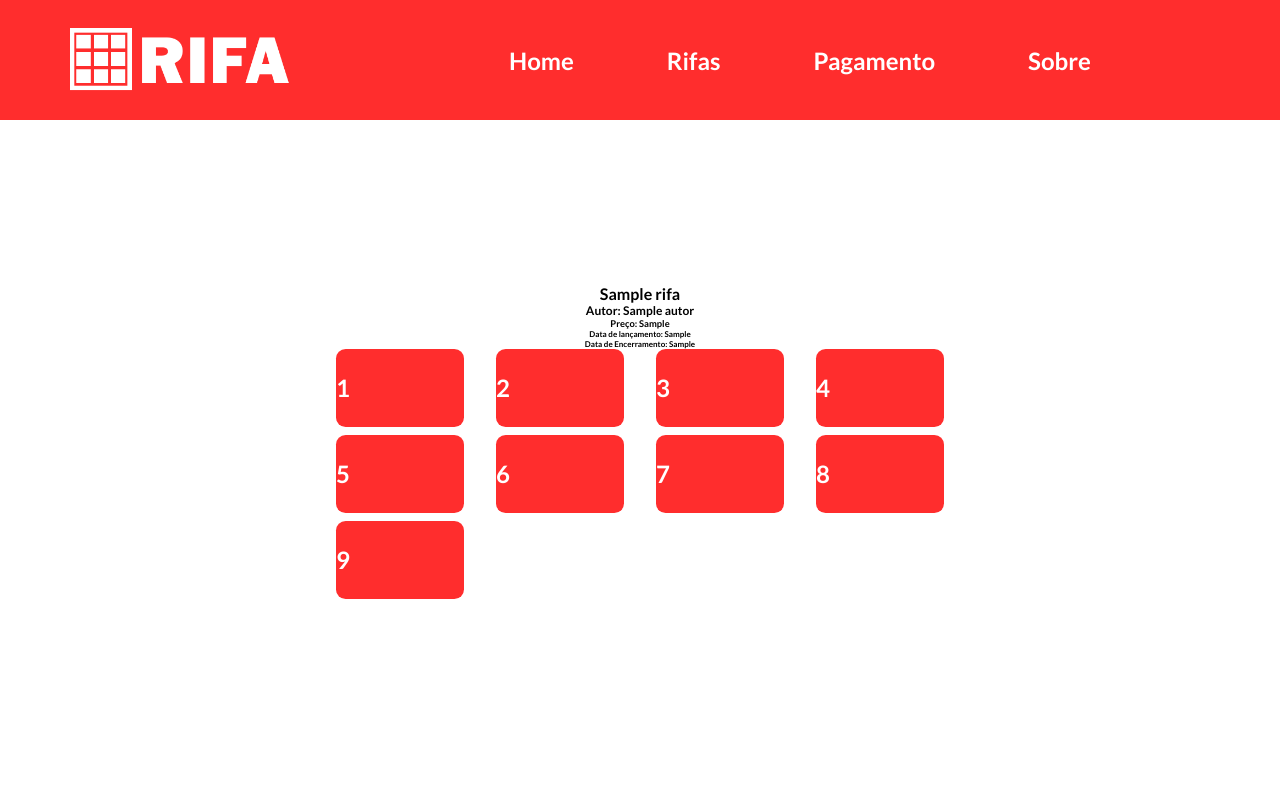
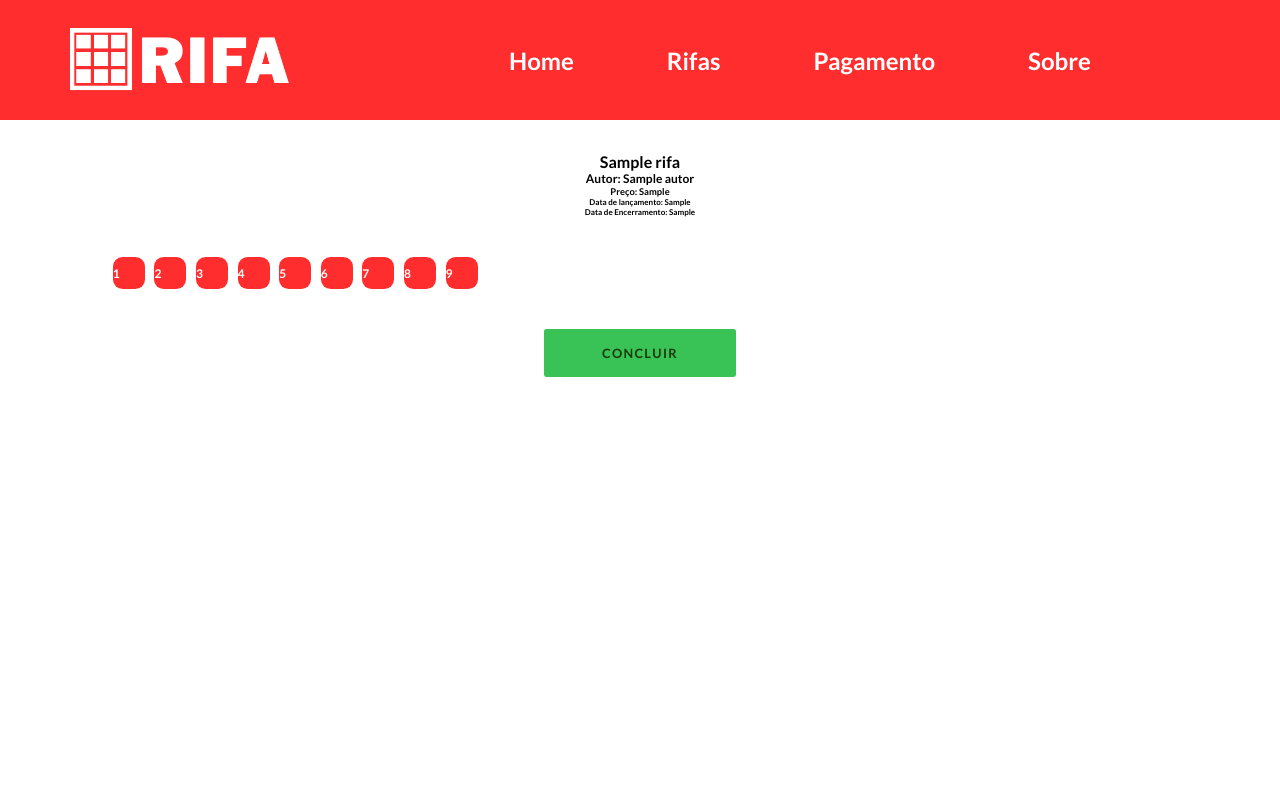
Before and after one commit to opedroporto/rifaem2, a Flask app: template rifaem2/templates/rifa.html in a window 1280 px wide; the page is wider, and only the part inside the window is pictured. After the commit the page ends 377 px from the top of that part, so only its background shows below. Run offline with Flask 2, Linux system fonts and the light colour scheme; the template is opened without the code that fills it: most values are stand-ins (such as "Sample title", 1, 10 or a date in 2020); some libraries are stand-ins or nearby versions; some web fonts are replaced.

Commit message:
Iniciando funcionalidade do form

```diff
--- a/rifaem2/static/css/rifa.css
+++ b/rifaem2/static/css/rifa.css
@@ -1,8 +1,8 @@
 html {
     background-color: var(--first-font-color);
 }
-body {
-	overflow-y: auto;
+body, html {
+	overflow-y: auto !important;
 }
 
 /* RIFAS */
@@ -11,36 +11,64 @@ body {
     display: flex;
     justify-content: center;
     align-items: center;
-    height: calc(100vh - 118px);
+    position: relative;
     flex-direction: column;
+	gap: 5rem;
 }
 
 form.rifaGrid {
     display: grid;
-    width: 50%;
+    width: 83%;
     gap: 1rem 0rem;
-    grid-template-columns: repeat(auto-fill, minmax(145px, 1fr));
+    grid-template-columns: repeat(auto-fit, minmax(2rem, 5rem));
     place-items: center;
-    margin-bottom: 5em;
+    gap: 0.2rem;
+    row-gap: .8rem;
 }
 
 form.rifaGrid input {
     all: unset;
-    height: 80%;
-    min-height: 78px;
     width: 80%;
+    aspect-ratio: 1 / 1;
     border-radius: 1.2rem;
     display: flex;
     justify-content: center;
     align-items: center;
-    font-size: x-large;
+    font-size: 1.5rem;
     font-weight: 800;
     background: var(--bg-color);
-	color: var(--first-font-color);
+    color: var(--first-font-color);
     cursor: pointer;
-	transition: 0.4s;
+    transition: 0.4s;
 }
 
 form.rifaGrid input:hover {
     background-color: var(--click-font-color);
 }
+
+.description {
+    margin-top: 4rem;
+    text-align: center;
+}
+
+input#submitBtn {
+    display: none;
+}
+
+.lblSub {
+	height: 6rem;
+    width: 15%;
+    background: #39c357;
+    border-radius: .3rem;
+    display: grid;
+    place-items: center;
+    font-size: 1.6rem;
+    color: #183a0a;
+    font-weight: bolder;
+    text-transform: uppercase;
+    letter-spacing: 1.3px;
+    cursor: pointer;
+}
+.lblSub:last-of-type {
+	    margin-bottom: 4rem;
+}
--- a/rifaem2/templates/rifa.html
+++ b/rifaem2/templates/rifa.html
@@ -13,16 +13,21 @@
     {% block body %}
         <div class="principal">
                 {% for i in range(rifas|length) %}
-                    <h1>{{ rifas[i].nome }}</h1>
-                    <h2>Autor: {{ rifas[i].autor }}</h2>
-                    <h3>Preço: {{ rifas[i].precoNumero }}</h3>
-                    <h4>Data de lançamento: {{ rifas[i].dataLancamento }}</h4>
-                    <h4>Data de Encerramento: {{ rifas[i].dataEncerramento }}</h4>
-                    <form class="rifaGrid">
-                        {% for j in range(1, rifas[i].numeroMaximo + 1) %}
+					<div class="description">
+						<h1>{{ rifas[i].nome }}</h1>
+						<h2>Autor: {{ rifas[i].autor }}</h2>
+						<h3>Preço: {{ rifas[i].precoNumero }}</h3>
+						<h4>Data de lançamento: {{ rifas[i].dataLancamento }}</h4>
+						<h4>Data de Encerramento: {{ rifas[i].dataEncerramento }}</h4>
+					</div>
+                    <form class="rifaGrid" action="/requisita-compra" method="post">
+                        {% for j in range(1, rifas[i].numeroMaximo + 200) %}
                             <input type="button" data-state="free" value="{{ j }}">
                         {% endfor %}
+						<input type="submit" name="submitBtn" id="submitBtn">
                     </form>
+
+					<label class="lblSub" for="submitBtn">Concluir</label>
                 {% endfor %}
         </div>
     {% endblock %}
```
